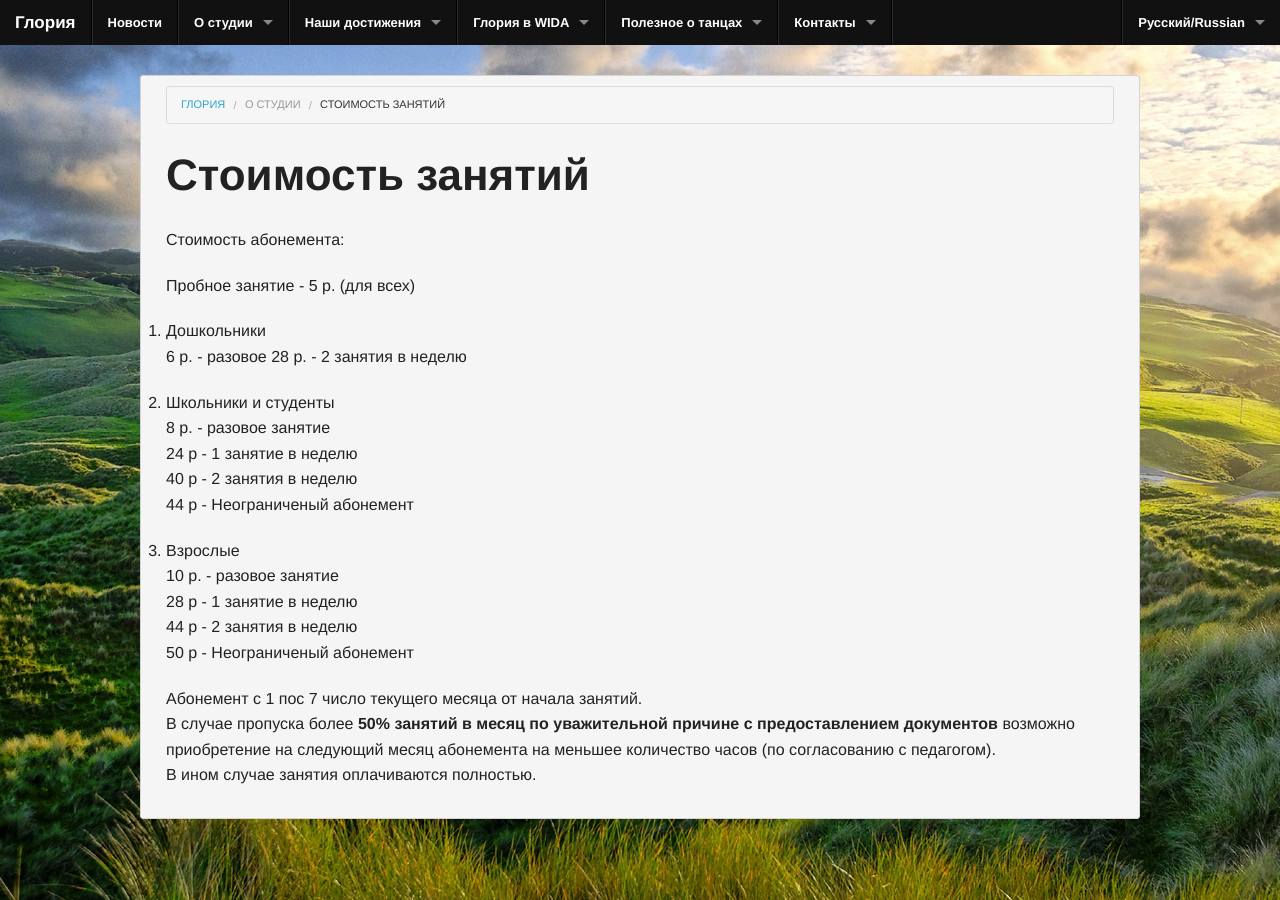
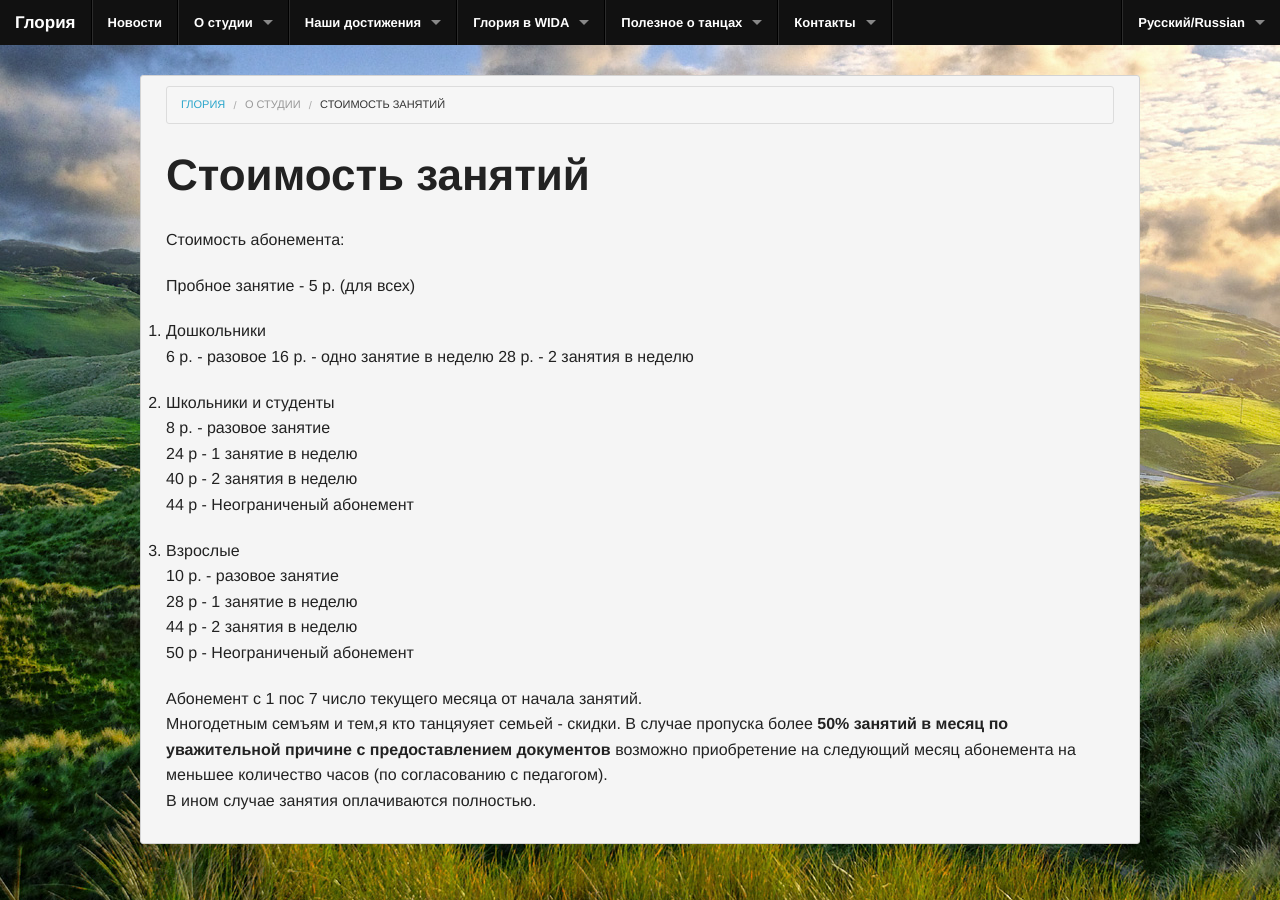
Before and after one commit to gloria-studio/gloria-studio.github.io, a Jekyll site: the page built from about/price/index.md, in a window 1280 px wide. Built offline with Jekyll 4.4.1, drawn with Linux system fonts in a browser that asks for light colours.

Commit message:
Updated index.md

```diff
--- a/about/price/index.md
+++ b/about/price/index.md
@@ -17,6 +17,7 @@ published: true
 
 1. Дошкольники
 6 р. - разовое
+16 р. - одно занятие в неделю
 28 р. - 2 занятия в неделю
 
 2. Школьники и студенты
@@ -33,5 +34,6 @@ published: true
 
 
 Абонемент с 1 пос 7 число текущего месяца от начала занятий.
+Многодетным семъям и тем,я кто танцяуяет семьей - скидки.
 В случае пропуска более **50% занятий в месяц по уважительной причине с предоставлением документов** возможно приобретение на следующий месяц абонемента на меньшее количество часов (по согласованию с педагогом).
 В ином случае занятия оплачиваются полностью.
```
